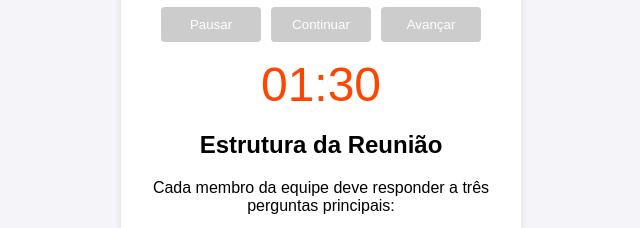
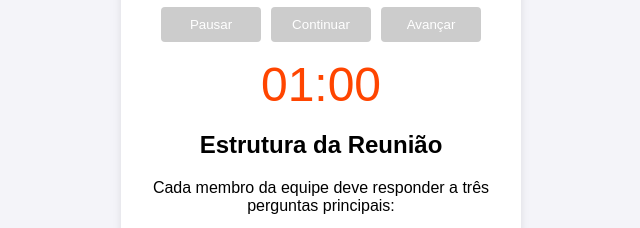
Before and after one commit to eliel-oliveira-oliveira/CRON_DAILY, a plain HTML site: page index.html in a window 1280 px wide. Shown: the part 433-661 px from the top of the page, 319-959 px from the left. Drawn offline with Linux system fonts and the light colour scheme.

Commit message:
Alterando timer inicial

```diff
--- a/index.html
+++ b/index.html
@@ -34,7 +34,7 @@
             <button id="resumeTimer" onclick="resumeTurn()" disabled>Continuar</button>
             <button id="nextTurn" onclick="advanceTurn()" disabled>Avançar</button>
         </div>
-        <div id="timerDisplay">01:30</div>
+        <div id="timerDisplay">01:00</div>
     </div>
     <!-- Nova seção para a estrutura da reunião -->
     <div class="meeting-structure">
```
